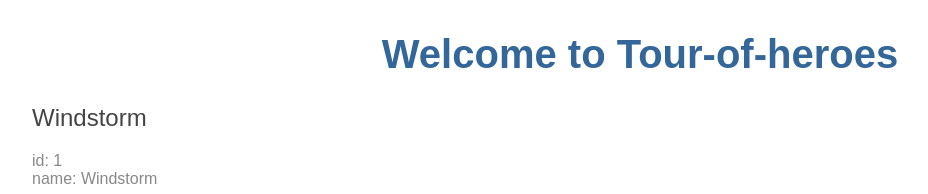
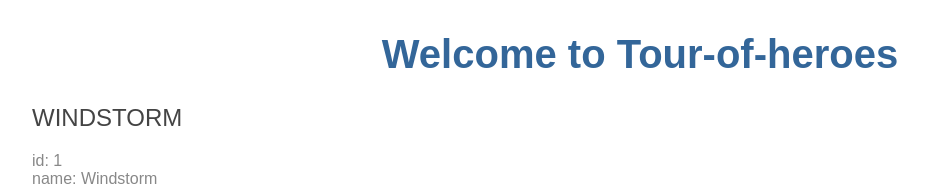
Before and after one commit to ekemherve/AngularProjectTourOfHeroes, an Angular app: page / in a window 1280 px wide. Shown: the top 194 px of the page, without its empty margins (0-928 px from the left). Built offline with nearby package versions, Linux system fonts and the light colour scheme.

Commit message:
First pipe : uppercase

```diff
--- a/src/app/heroes/heroes.component.html
+++ b/src/app/heroes/heroes.component.html
@@ -1,4 +1,8 @@
-<!--Les doubles accollades traduisent : l'interpolation => binding( fonctionne aussi avec une methode)-->
-<h2><div>{{hero.name}}</div></h2>
+<!--
+    - Les doubles accollades ({{}}) traduisent : l'interpolation => binding( fonctionne aussi avec une methode)
+    - Les pipes(uppercase) grace aux pipeOperators(|) permettent de formatter correctement des objets(dates, strings...)
+-->
+
+<h2><div>{{hero.name | uppercase}}</div></h2>
 <div><span>id: {{hero.id}}</span></div>
 <div><span>name: {{hero.name}}</span></div>
```
